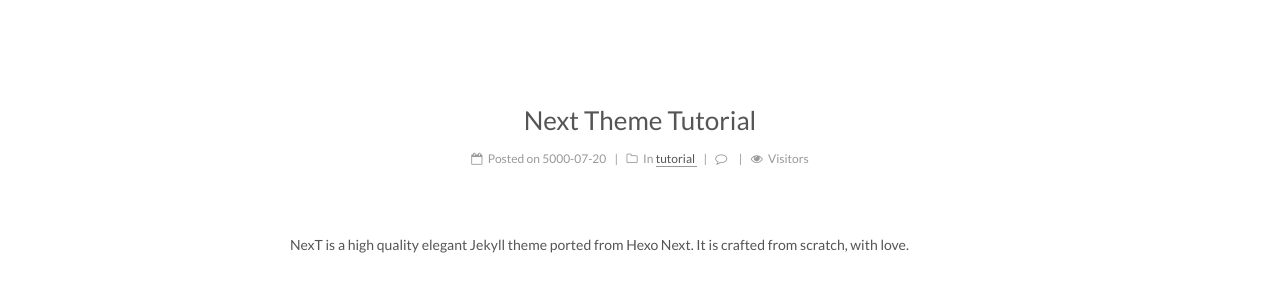
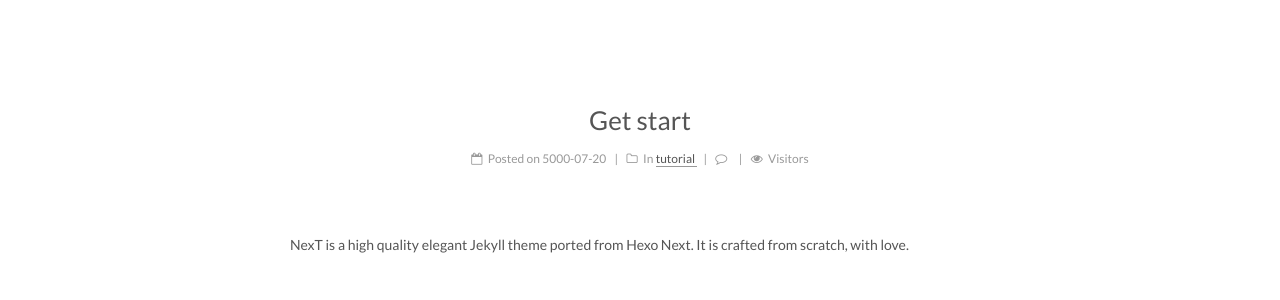
Before and after one commit to Maozu/Maozu, a Jekyll site: the page built from index.html, in a window 1280 px wide. Shown: the part 236-536 px from the top of the page. Built offline with Jekyll 4.4.1, drawn with Linux system fonts in a browser that asks for light colours; the list of posts is cut into pages by our own code; comment, search, counter and statistics services are not loaded.

Commit message:
Add files via upload

```diff
--- a/_posts/5000-07-20-n-Get start.md
+++ b/_posts/5000-07-20-n-Get start.md
@@ -1,5 +1,5 @@
 ---
-title: Next Theme Tutorial
+title: Get start
 description: NexT is a high quality elegant Jekyll theme ported from Hexo Next. It is crafted from scratch, with love.
 categories:
  - tutorial
@@ -15,7 +15,7 @@ tags:
 ## Screenshots
 
 * Desktop
-![Desktop Preview](http://iissnan.com/nexus/next/desktop-preview.png)
+  ![Desktop Preview](http://iissnan.com/nexus/next/desktop-preview.png)
 
 * Sidebar
 
```
